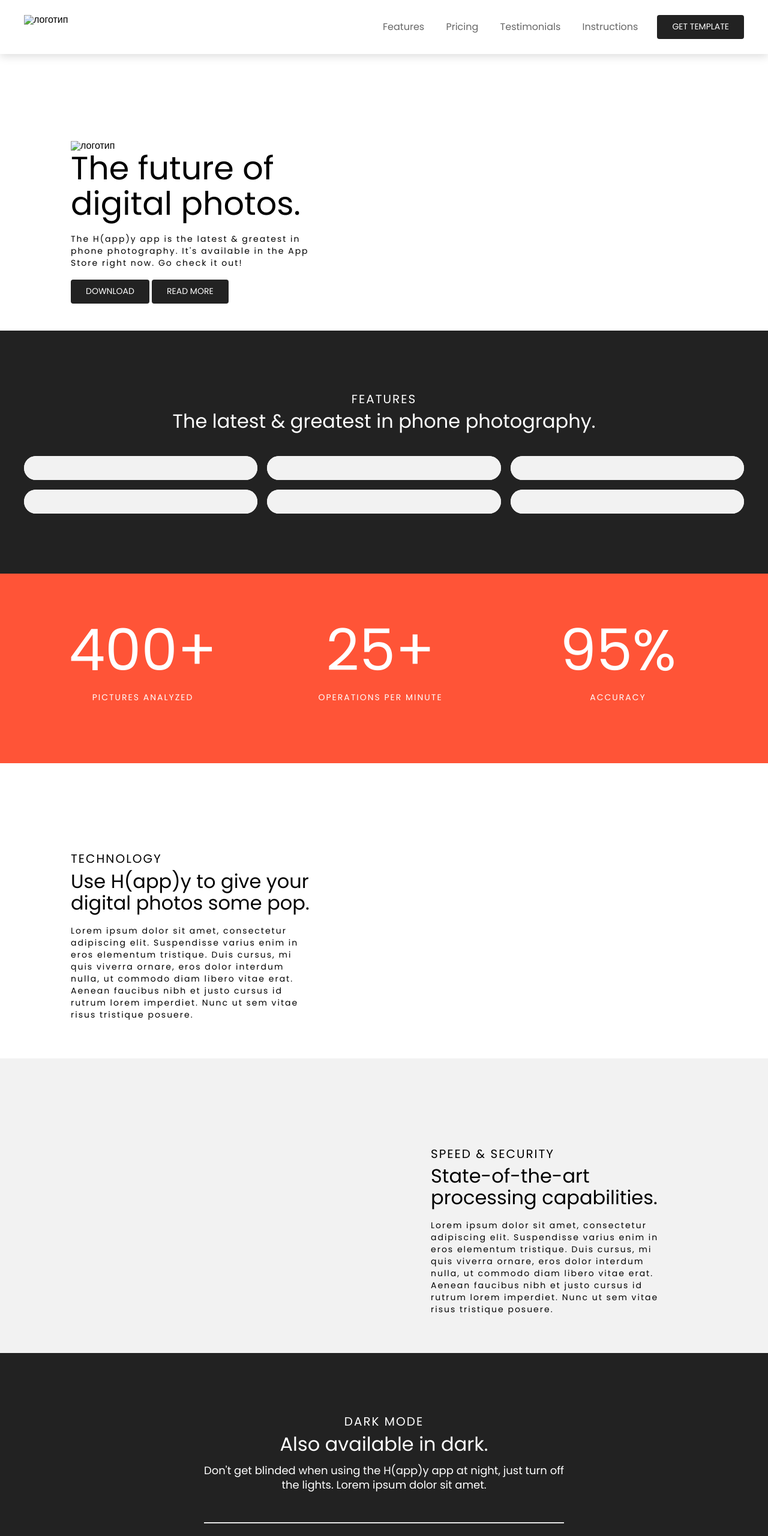
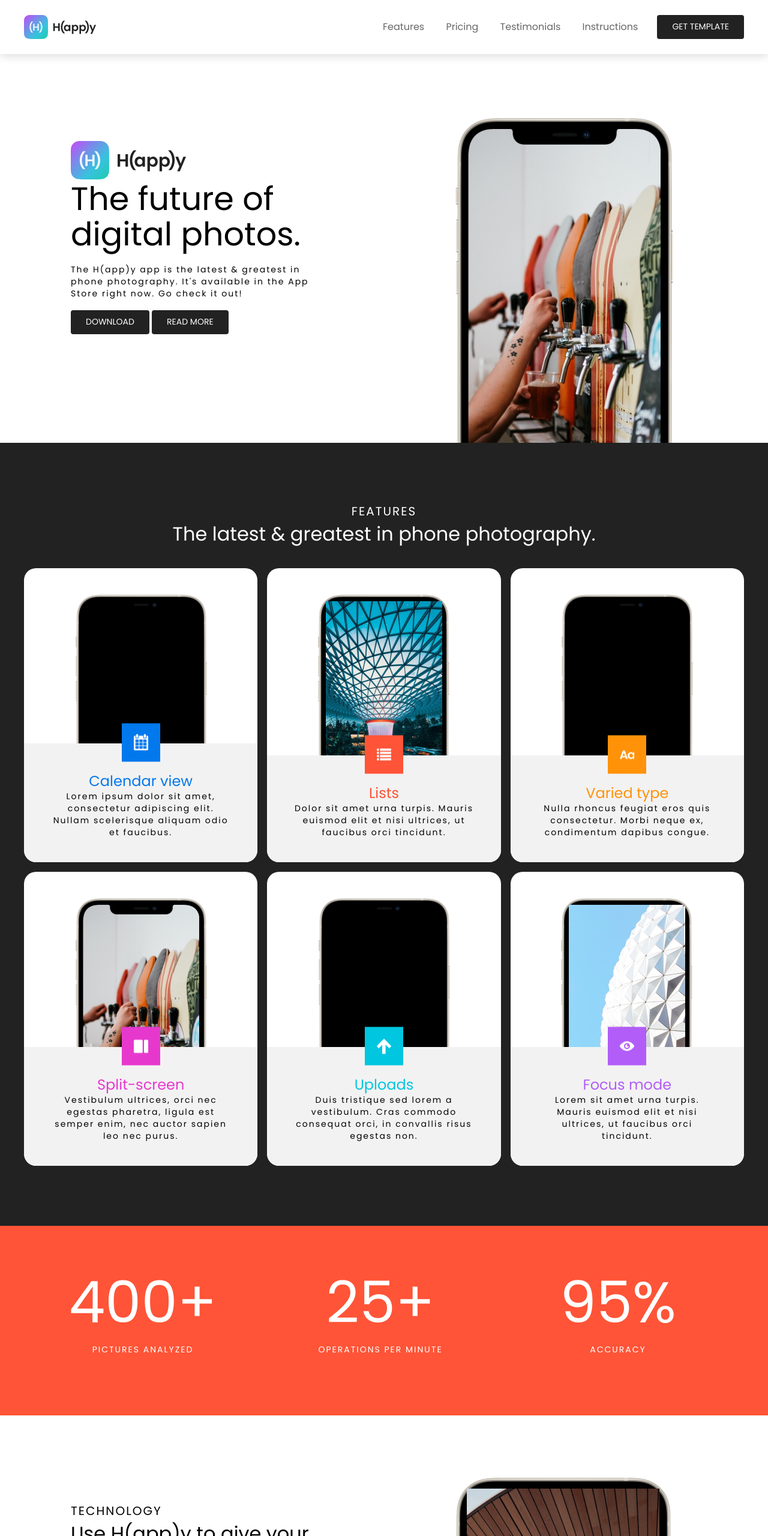
Before and after one commit to IRIADA/Happy, a plain HTML site: page index.html in a window 1280 px wide. Shown: the top 2560 px of the page at 60% size. Drawn offline with Linux system fonts and the light colour scheme; the site is published under a folder, as on GitHub Pages, so addresses that start at the root find nothing.

Commit message:
исправленная версия

```diff
--- a/index.html
+++ b/index.html
@@ -14,7 +14,7 @@
     <header class="header">
         <div class="header__wrapper container">
                     <div class="logo">
-                        <img src="/img/logo.svg" alt="логотип">
+                        <img src="./img/logo.svg" alt="логотип">
                     </div>
 
                 <div class="header__menu">
@@ -41,7 +41,7 @@
     <section class="intro">
         <div class="intro__row container">
             <div class="intro__text intro_column">
-                <img class="into_logo" src="/img/logo.svg" alt="логотип">
+                <img class="into_logo" src="./img/logo.svg" alt="логотип">
                 <div class="title title--size--xl pd--18">
                     The future of digital photos.
                 </div>
@@ -55,7 +55,7 @@
             </div>
 
             <div class="intro__area-img intro_column">
-                <img src="/img/ip_intro_img.png" alt="" class="intro__img">
+                <img src="./img/ip_intro_img.png" alt="" class="intro__img">
             </div>
         </div>
     </section>
@@ -73,11 +73,11 @@
                 <li class="product__list-item">
                     <article class="product__card">
                         <div class="product__card-img-wrapper">
-                            <img src="/img/ip_black.png" alt="" class="product__card-img">
+                            <img src="./img/ip_black.png" alt="" class="product__card-img">
                         </div>
                         <div class="product__card-content">
                             <div class="product__icon-wrapper">
-                                <img src="/img/calendar.png" alt="" class="product__icon-img">
+                                <img src="./img/calendar.png" alt="" class="product__icon-img">
                             </div>
                             <div class="product__card-text" >
                                 <div class="title title--size--m text--color--blue">
@@ -95,11 +95,11 @@
                 <li class="product__list-item">
                     <article class="product__card">
                         <div class="product__card-img-wrapper">
-                            <img src="/img/lisis_ip.png" alt="" class="product__card-img">
+                            <img src="./img/lisis_ip.png" alt="" class="product__card-img">
                         </div>
                         <div class="product__card-content">
                             <div class="product__icon-wrapper">
-                                <img src="/img/lists.png" alt="" class="product__icon-img">
+                                <img src="./img/lists.png" alt="" class="product__icon-img">
                             </div>
                             <div class="product__card-text" >
                                 <div class="title title--size--m text--color--red">
@@ -117,11 +117,11 @@
                 <li class="product__list-item">
                     <article class="product__card">
                         <div class="product__card-img-wrapper">
-                            <img src="/img/ip_black.png" alt="" class="product__card-img">
+                            <img src="./img/ip_black.png" alt="" class="product__card-img">
                         </div>
                         <div class="product__card-content">
                             <div class="product__icon-wrapper">
-                                <img src="/img/type.png" alt="" class="product__icon-img">
+                                <img src="./img/type.png" alt="" class="product__icon-img">
                             </div>
                             <div class="product__card-text" >
                                 <div class="title title--size--m text--color--orange">
@@ -139,11 +139,11 @@
                 <li class="product__list-item">
                     <article class="product__card">
                         <div class="product__card-img-wrapper">
-                            <img src="/img/split_ip.png" alt="" class="product__card-img">
+                            <img src="./img/split_ip.png" alt="" class="product__card-img">
                         </div>
                         <div class="product__card-content">
                             <div class="product__icon-wrapper">
-                                <img src="/img/split.png" alt="" class="product__icon-img">
+                                <img src="./img/split.png" alt="" class="product__icon-img">
                             </div>
                             <div class="product__card-text" >
                                 <div class="title title--size--m text--color--pink">
@@ -161,11 +161,11 @@
                 <li class="product__list-item">
                     <article class="product__card">
                         <div class="product__card-img-wrapper">
-                            <img src="/img/ip_black.png" alt="" class="product__card-img">
+                            <img src="./img/ip_black.png" alt="" class="product__card-img">
                         </div>
                         <div class="product__card-content">
                             <div class="product__icon-wrapper">
-                                <img src="/img/uploads.png" alt="" class="product__icon-img">
+                                <img src="./img/uploads.png" alt="" class="product__icon-img">
                             </div>
                             <div class="product__card-text" >
                                 <div class="title title--size--m text--color--aqua">
@@ -183,11 +183,11 @@
                 <li class="product__list-item">
                     <article class="product__card">
                         <div class="product__card-img-wrapper">
-                            <img src="/img/focus_ip.png" alt="" class="product__card-img">
+                            <img src="./img/focus_ip.png" alt="" class="product__card-img">
                         </div>
                         <div class="product__card-content">
                             <div class="product__icon-wrapper">
-                                <img src="/img/focus.png" alt="" class="product__icon-img">
+                                <img src="./img/focus.png" alt="" class="product__icon-img">
                             </div>
                             <div class="product__card-text" >
                                 <div class="title title--size--m text--color--purple">
@@ -259,7 +259,7 @@
                 </div>
             </div>
             <div class="intro__area-img intro_column">
-                <img src="/img/ip_use.png" alt="" class="intro__img">
+                <img src="./img/ip_use.png" alt="" class="intro__img">
             </div>
         </div>
     </section>
@@ -280,7 +280,7 @@
                 </div>
             </div>
             <div class="intro__area-img intro_column">
-                <img src="/img/ip_intro_img.png" alt="" class="intro__img">
+                <img src="./img/ip_intro_img.png" alt="" class="intro__img">
             </div>
         </div>
     </section>
@@ -302,7 +302,7 @@
             <!-- <div class="dark__card">
                 <article class="dark__product__card">
                     <div class="dark__card-img-wrapper">
-                        <img src="/img/ip_dark.png" alt="" class="dark__card-img">
+                        <img src="./img/ip_dark.png" alt="" class="dark__card-img">
                     </div>
                     <div class="dark__card-content">
 
@@ -321,14 +321,14 @@
 
             <article class="dark__card">
                 <div class="dark__card-img-wrapper">
-                    <img src="/img/ip_dark.png" alt="" class="product__card-img">
+                    <img src="./img/ip_dark.png" alt="" class="product__card-img">
                 </div>
                 <div class="dark__card-content">
 
                     <div class="dark__mode text-center">
                         <div class="dark__mode-light">
                             <div class="dark__mode__img">
-                                <img src="/img/light.png" alt="">
+                                <img src="./img/light.png" alt="">
                             </div>
                             <div class="theme text--color--white">
                                 Light Mode
@@ -338,7 +338,7 @@
 
                         <div class="dark__mode-dark ">
                             <div class="dark__mode__img">
-                                <img src="/img/dark.png" alt="">
+                                <img src="./img/dark.png" alt="">
                             </div>
                             <div class="theme text--color--white">
                                 Dark mode
@@ -466,7 +466,7 @@
 
                         <div class="review__item-person">
                             <div class="review__item-photo">
-                                <img src="/img/pam.png" alt="">
+                                <img src="./img/pam.png" alt="">
                             </div>
 
                             <div class="review__item-name">
@@ -487,7 +487,7 @@
 
                         <div class="review__item-person">
                             <div class="review__item-photo">
-                                <img src="/img/michael.png" alt="">
+                                <img src="./img/michael.png" alt="">
                             </div>
 
                             <div class="review__item-name">
@@ -508,7 +508,7 @@
 
                         <div class="review__item-person">
                             <div class="review__item-photo">
-                                <img src="/img/angels.png" alt="">
+                                <img src="./img/angels.png" alt="">
                             </div>
 
                             <div class="review__item-name">
@@ -542,7 +542,7 @@
             </div>
 
             <div class="download__img">
-                <img src="/img/download.png" alt="">
+                <img src="./img/download.png" alt="">
             </div>
         </div>
     </section>
@@ -609,11 +609,11 @@
         <div class="container">
             <div class="footer">
                 <div class="footer_logo">
-                    <img src="/img/logo1.png" alt="">
+                    <img src="./img/logo1.png" alt="">
                 </div>
 
                 <div class="footer_icon">
-                    <img src="/img/icon.png" alt="">
+                    <img src="./img/icon.png" alt="">
                 </div>
 
                 <div class="footer_text">
```
